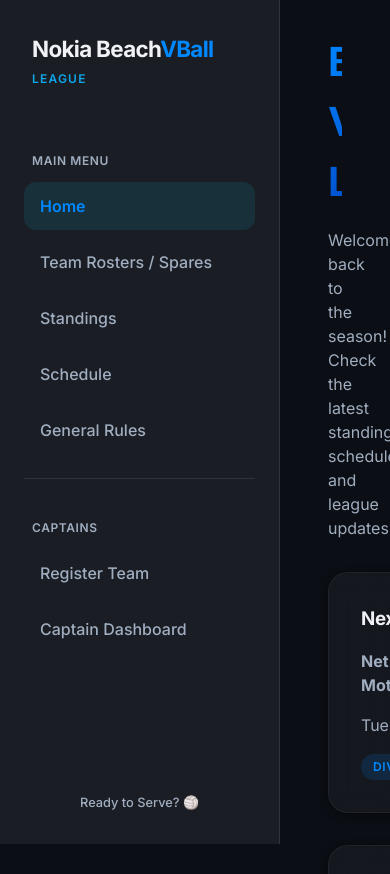
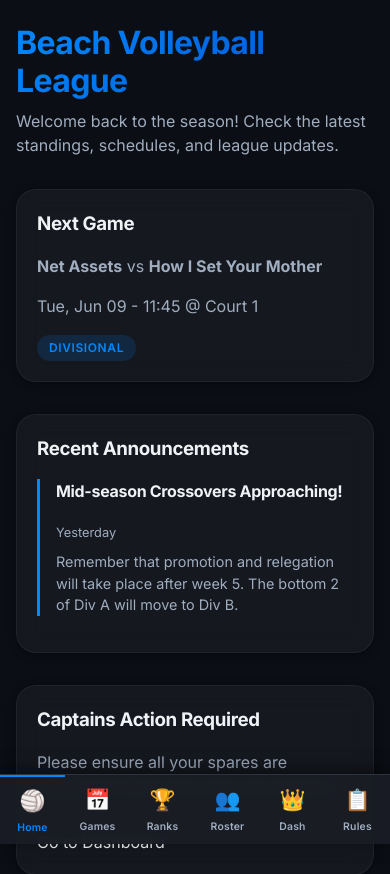
Before and after one commit to mbass86/Nokia-BeachVball, a Next.js app: page / in a window 390 px wide. Shown: the top 874 px of the page. Built offline with nearby package versions, Linux system fonts and the light colour scheme.

Commit message:
Massive CSS Overhaul for Native Mobile Responsiveness

```diff
--- a/src/app/dashboard/page.js
+++ b/src/app/dashboard/page.js
@@ -43,7 +43,7 @@
         <p>Manage your team roster ("{myTeam.name}") and submit scores.</p>
       </header>
 
-      <div style={{ display: 'grid', gridTemplateColumns: 'minmax(300px, 2fr) minmax(300px, 1fr)', gap: '2rem' }}>
+      <div className="dashboard-grid">
 
         {/* Left Column: Missing Scores & Roster */}
         <div style={{ display: 'flex', flexDirection: 'column', gap: '2rem' }}>
--- a/src/app/globals.css
+++ b/src/app/globals.css
@@ -6,7 +6,7 @@
   --surface-hover: #262a34;
   --border-color: #2e3340;
 
-  --primary-color: #0088ff; /* Brightened Nokia Blue for Dark Mode */
+  --primary-color: #0088ff;
   --primary-dark: #004ecc;
   --secondary-color: #0ea5e9;
   --accent-color: #ff5f6d;
@@ -28,6 +28,7 @@
   box-sizing: border-box;
   margin: 0;
   padding: 0;
+  -webkit-tap-highlight-color: transparent;
 }
 
 body {
@@ -50,7 +51,7 @@
   font-family: inherit;
 }
 
-/* Layout Utilities */
+/* Layout Utilities Desktop */
 .app-container {
   display: flex;
   min-height: 100vh;
@@ -122,41 +123,9 @@
   letter-spacing: 0.05em;
 }
 
-.badge.primary {
-  background: rgba(0, 136, 255, 0.15);
-  color: var(--primary-color);
-}
-
-.badge.secondary {
-  background: rgba(14, 165, 233, 0.15);
-  color: var(--secondary-color);
-}
-
-.badge.danger {
-  background: rgba(255, 95, 109, 0.15);
-  color: var(--accent-color);
-}
-
-.btn {
-  display: inline-flex;
-  align-items: center;
-  justify-content: center;
-  padding: 0.75rem 1.5rem;
-  border-radius: var(--radius-sm);
-  font-weight: 600;
-  transition: all var(--transition);
-}
-
-.btn-primary {
-  background: linear-gradient(135deg, var(--primary-dark), var(--primary-color));
-  color: #fff;
-  box-shadow: 0 4px 12px rgba(0, 78, 204, 0.3);
-}
-
-.btn-primary:hover {
-  transform: translateY(-1px);
-  box-shadow: 0 6px 16px rgba(0, 78, 204, 0.5);
-}
+.badge.primary { background: rgba(0, 136, 255, 0.15); color: var(--primary-color); }
+.badge.secondary { background: rgba(14, 165, 233, 0.15); color: var(--secondary-color); }
+.badge.danger { background: rgba(255, 95, 109, 0.15); color: var(--accent-color); }
 
 .table-wrapper {
   overflow-x: auto;
@@ -169,6 +138,7 @@
   width: 100%;
   border-collapse: collapse;
   text-align: left;
+  min-width: 600px; /* Force scroll on extremely tiny tables instead of crushing */
 }
 
 th, td {
@@ -185,10 +155,55 @@
   letter-spacing: 0.05em;
 }
 
-tr:last-child td {
-  border-bottom: none;
+tr:last-child td { border-bottom: none; }
+tr:hover td { background-color: var(--surface-hover); }
+
+/* Custom Component Layout Grids (Global) */
+.dashboard-grid {
+  display: grid;
+  grid-template-columns: minmax(300px, 2fr) minmax(300px, 1fr);
+  gap: 2rem;
 }
 
-tr:hover td {
-  background-color: var(--surface-hover);
+/* ========================================= */
+/* MOBILE RESPONSIVE MEDIA QUERIES           */
+/* ========================================= */
+@media screen and (max-width: 768px) {
+  .app-container {
+    flex-direction: column;
+  }
+
+  .main-content {
+    margin-left: 0;
+    padding: 1.5rem 1rem;
+    padding-bottom: 90px; /* Clear the bottom navigation bar */
+  }
+
+  h1 {
+    font-size: 2rem;
+    line-height: 1.2;
+    margin-bottom: 0.5rem;
+  }
+
+  h2 {
+    font-size: 1.5rem;
+  }
+
+  .glass-panel {
+    padding: 1.25rem;
+  }
+
+  .card {
+    padding: 1.25rem;
+  }
+
+  .dashboard-grid {
+    grid-template-columns: 1fr;
+    gap: 1.5rem;
+  }
+
+  /* Specifically target ANY grid that uses minmax(340px, ...) so cards shrink to standard phone 100vw */
+  [style*="grid-template-columns"] {
+    grid-template-columns: repeat(auto-fill, minmax(min(100%, 340px), 1fr)) !important;
+  }
 }
--- a/src/components/Sidebar.jsx
+++ b/src/components/Sidebar.jsx
@@ -4,16 +4,15 @@
 import styles from './Sidebar.module.css';
 
 const NavigationItems = [
-  { name: 'Home', href: '/' },
-  { name: 'Team Rosters / Spares', href: '/rosters' },
-  { name: 'Standings', href: '/standings' },
-  { name: 'Schedule', href: '/schedule' },
-  { name: 'General Rules', href: '/rules' },
+  { name: 'Home', mobileName: 'Home', icon: '🏐', href: '/' },
+  { name: 'Schedule', mobileName: 'Games', icon: '📅', href: '/schedule' },
+  { name: 'Standings', mobileName: 'Ranks', icon: '🏆', href: '/standings' },
+  { name: 'Team Rosters', mobileName: 'Roster', icon: '👥', href: '/rosters' },
 ];
 
 const ActionItems = [
-  { name: 'Register Team', href: '/register' },
-  { name: 'Captain Dashboard', href: '/dashboard' },
+  { name: 'Captain Dashboard', mobileName: 'Dash', icon: '👑', href: '/dashboard' },
+  { name: 'Rules', mobileName: 'Rules', icon: '📋', href: '/rules' },
 ];
 
 export default function Sidebar() {
@@ -30,24 +29,28 @@
         <div className={styles.sectionHeader}>Main Menu</div>
         {NavigationItems.map((item) => (
           <Link
-            key={item.name}
+            key={item.href}
             href={item.href}
             className={`${styles.navLink} ${pathname === item.href ? styles.active : ''}`}
           >
-            {item.name}
+            <span className={styles.icon}>{item.icon}</span>
+            <span className={styles.desktopText}>{item.name}</span>
+            <span className={styles.mobileText}>{item.mobileName}</span>
           </Link>
         ))}
 
         <div className={styles.divider}></div>
 
-        <div className={styles.sectionHeader}>Captains</div>
+        <div className={styles.sectionHeader}>Captains / Info</div>
         {ActionItems.map((item) => (
           <Link
-            key={item.name}
+            key={item.href}
             href={item.href}
             className={`${styles.navLink} ${pathname === item.href ? styles.active : ''}`}
           >
-            {item.name}
+            <span className={styles.icon}>{item.icon}</span>
+            <span className={styles.desktopText}>{item.name}</span>
+            <span className={styles.mobileText}>{item.mobileName}</span>
           </Link>
         ))}
       </nav>
--- a/src/components/Sidebar.module.css
+++ b/src/components/Sidebar.module.css
@@ -60,7 +60,9 @@
   color: var(--text-muted);
   font-weight: 500;
   transition: all var(--transition);
-  display: block;
+  display: flex;
+  align-items: center;
+  gap: 0.75rem;
 }
 
 .navLink:hover {
@@ -72,6 +74,16 @@
   background-color: rgba(0, 210, 255, 0.1);
   color: var(--primary-color);
   font-weight: 600;
+}
+
+.icon {
+  font-size: 1.25rem;
+  display: flex;
+  align-items: center;
+}
+
+.mobileText {
+  display: none;
 }
 
 .divider {
@@ -88,3 +100,71 @@
   padding-top: 2rem;
   font-weight: 500;
 }
+
+/* Mobile Breakpoint */
+@media (max-width: 768px) {
+  .sidebar {
+    width: 100vw;
+    height: 70px;
+    top: auto;
+    bottom: 0;
+    padding: 0;
+    flex-direction: row;
+    border-right: none;
+    border-top: 1px solid var(--border-color);
+    box-shadow: 0 -4px 16px rgba(0,0,0,0.5);
+    background: rgba(26, 29, 36, 0.95);
+    backdrop-filter: blur(10px);
+    -webkit-backdrop-filter: blur(10px);
+  }
+
+  .brand, .sectionHeader, .divider, .footer {
+    display: none;
+  }
+
+  .nav {
+    flex-direction: row;
+    justify-content: space-around;
+    align-items: center;
+    width: 100%;
+    margin: 0;
+    padding: 0;
+    gap: 0;
+  }
+
+  .navLink {
+    flex: 1;
+    flex-direction: column;
+    justify-content: center;
+    align-items: center;
+    padding: 0.5rem 0;
+    border-radius: 0;
+    gap: 0.25rem;
+    height: 100%;
+    color: var(--text-muted);
+  }
+
+  .navLink:hover {
+    background: transparent;
+  }
+
+  .navLink.active {
+    background-color: transparent;
+    border-top: 2px solid var(--primary-color);
+  }
+
+  .desktopText {
+    display: none;
+  }
+
+  .mobileText {
+    display: block;
+    font-size: 0.65rem;
+    font-weight: 600;
+    letter-spacing: 0.02em;
+  }
+
+  .icon {
+    font-size: 1.3rem;
+  }
+}
```
